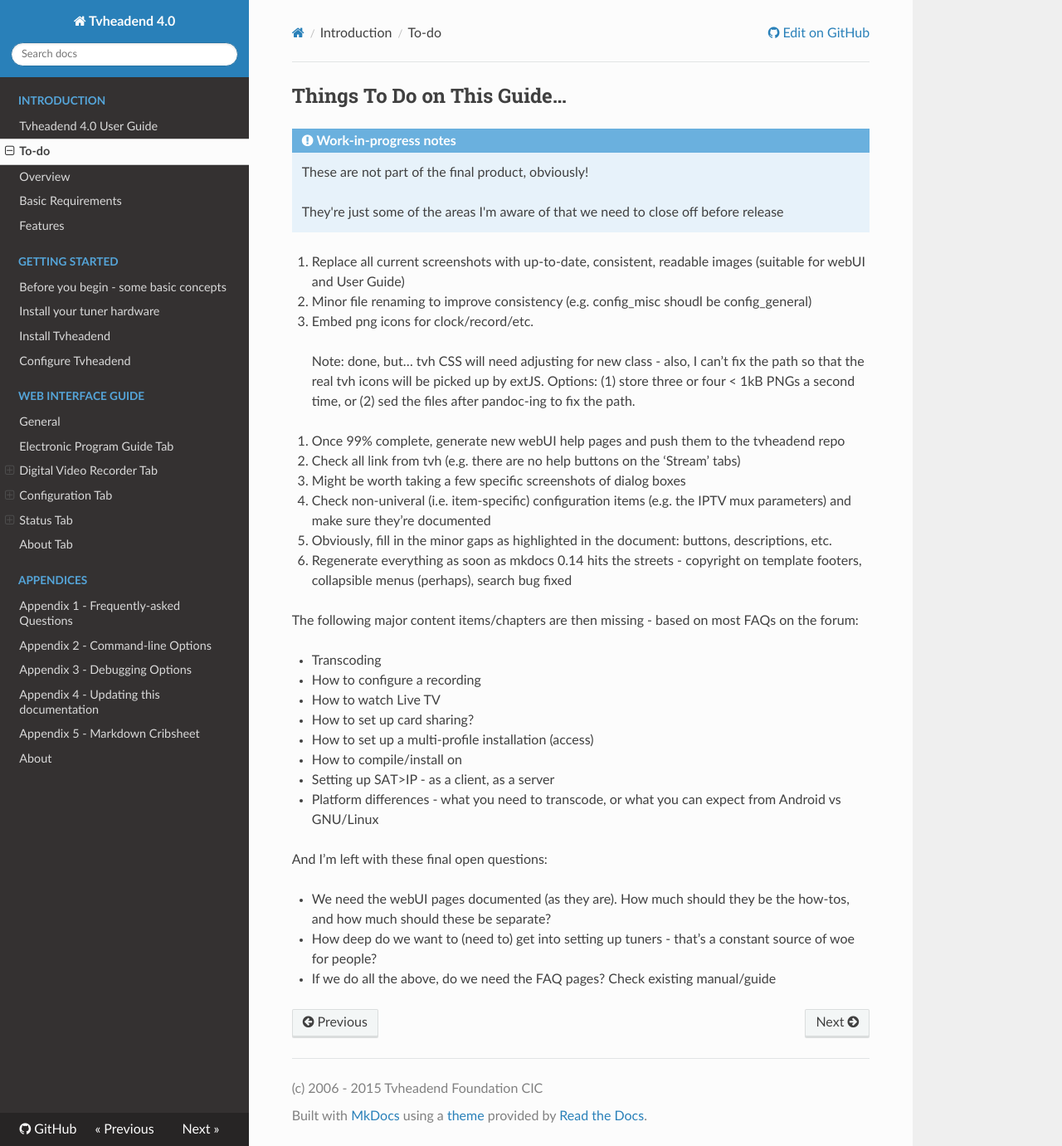
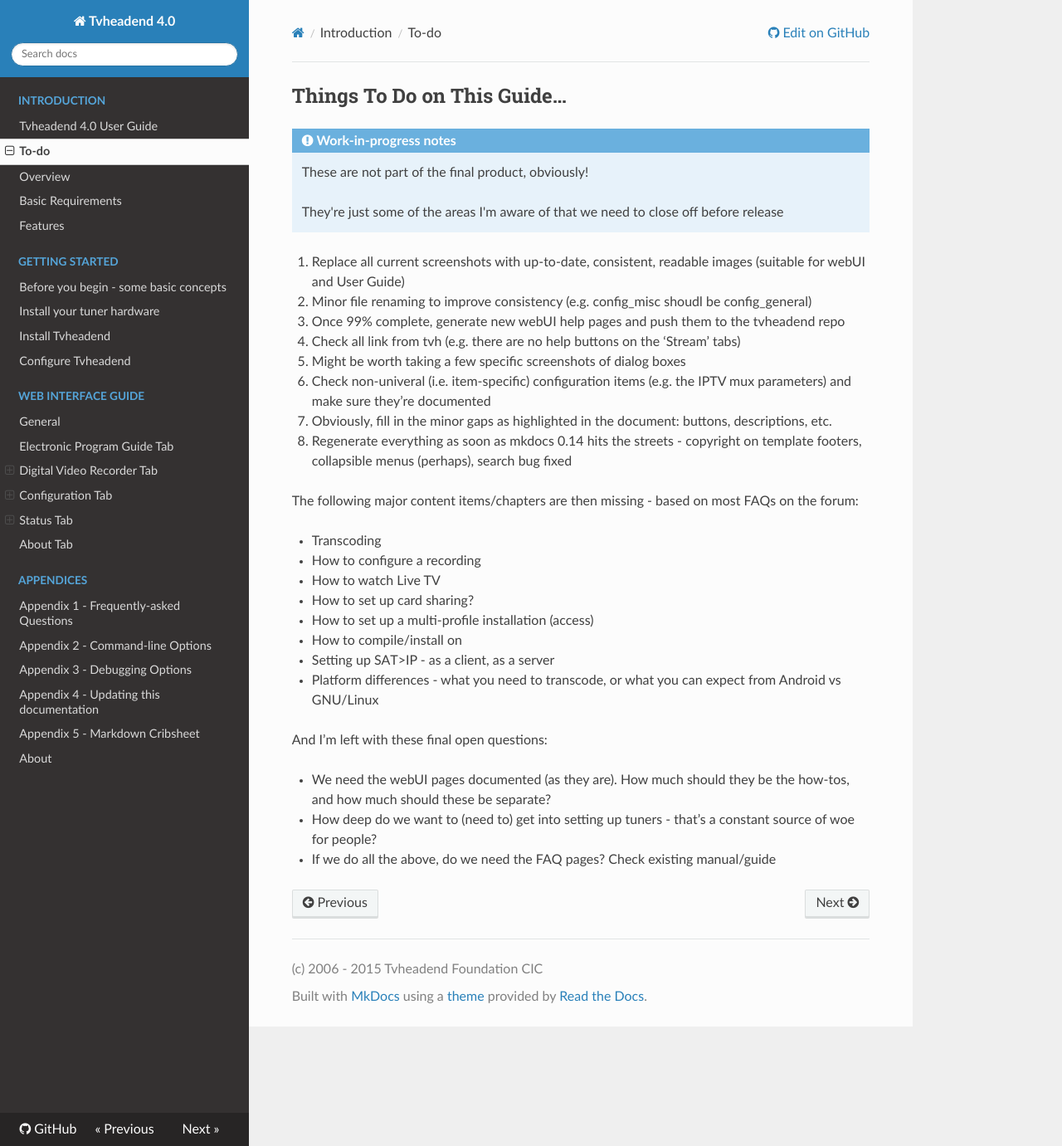
Before and after one commit to tvheadend/tvheadend-documentation, an MkDocs documentation site: the page built from docs/todo.md, in a window 1280 px wide and 1381 px high. Shown: the whole window at 83% size. Built offline with MkDocs 1.6.1, drawn with Linux system fonts in a browser that asks for light colours; nearby versions of some CDN libraries; old or Windows-style settings are respelled for this version of MkDocs.

Commit message:
Use sed in conversion to correct icon path to use existing icons and save re-publishing

```diff
--- a/docs/todo.md
+++ b/docs/todo.md
@@ -9,12 +9,6 @@
 1. Replace all current screenshots with up-to-date, consistent, readable images (suitable for webUI and User Guide)
 
 2. Minor file renaming to improve consistency (e.g. config_misc shoudl be config_general)
-
-3. Embed png icons for clock/record/etc.
-
-> Note: done, but... tvh CSS will need adjusting for new class - also, I can't fix the path so that the
-real tvh icons will be picked up by extJS. Options: (1) store three or four < 1kB PNGs a second time, or
-(2) sed the files after pandoc-ing to fix the path.
 
 4. Once 99% complete, generate new webUI help pages and push them to the tvheadend repo
 
```
Also changed, not shown: 1 other file.
